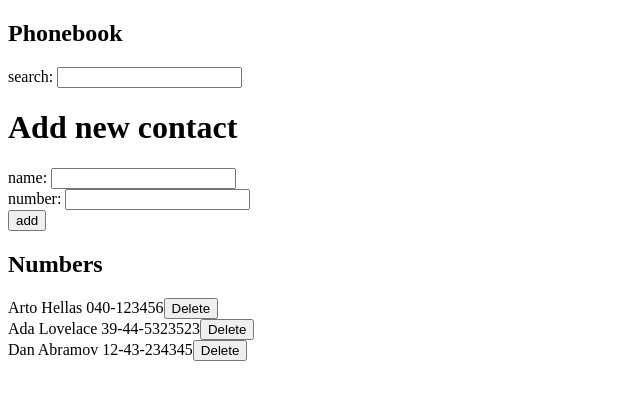
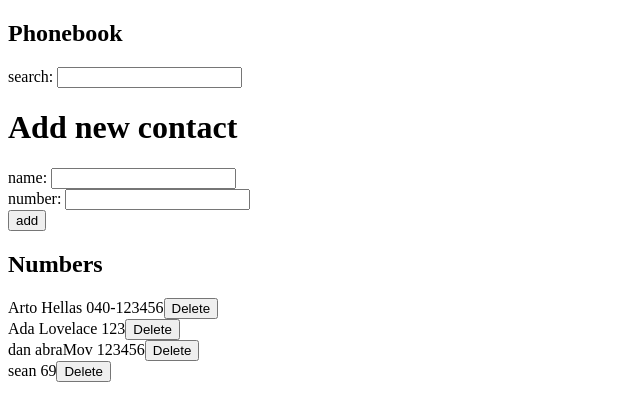
Before and after one commit to hyjin123/helsinki-part2, a React (Vite) app in the folder phonebook/: page / in a window 1280 px wide. Shown: the top 420 px of the page, without its empty margins (0-640 px from the left). Built offline with nearby package versions, Linux system fonts and the light colour scheme; data requests are answered from the project's data file.

Commit message:
finished exercise 2.15

```diff
--- a/phonebook/db.json
+++ b/phonebook/db.json
@@ -7,13 +7,18 @@
     },
     {
       "name": "Ada Lovelace",
-      "number": "39-44-5323523",
+      "number": "123",
       "id": 2
     },
     {
-      "name": "Dan Abramov",
-      "number": "12-43-234345",
+      "name": "dan abraMov",
+      "number": "123456",
       "id": 3
+    },
+    {
+      "name": "sean",
+      "number": "69",
+      "id": 4
     }
   ]
 }
--- a/phonebook/src/App.jsx
+++ b/phonebook/src/App.jsx
@@ -50,15 +50,36 @@ const App = () => {
     };
 
     // find out if the name or number entered already exists in the phonebook
-    const duplicateName = persons.find((person) => person.name === newName);
-    const duplicateNumber = persons.find(
-      (person) => person.number === newNumber
+    const duplicateName = persons.find(
+      (person) => person.name.toLowerCase() === newName.toLowerCase()
     );
+    // const duplicateNumber = persons.find(
+    //   (person) => person.number === newNumber
+    // );
 
-    if (duplicateName || duplicateNumber) {
-      alert(`${newName} or ${newNumber} already exists in the phonebook`);
-      setNewName("");
-      setNewNumber("");
+    if (duplicateName) {
+      // if duplicate name, ask user if they want to replace the number
+      if (
+        confirm(
+          `${newName} is already aded to the phonebook, replace the old number with a new one?`
+        )
+      ) {
+        personService.update(duplicateName.id, nameObject).then((response) => {
+          console.log(response);
+          const personsCopy = persons.map((person) => {
+            if (person.id === duplicateName.id) {
+              return nameObject;
+            } else {
+              return person;
+            }
+          });
+          setPersons(personsCopy);
+          setNewName("");
+          setNewNumber("");
+        });
+      } else {
+        console.log("cancelled!");
+      }
     } else {
       // if the name and number is not a duplicate, add new person to the database and re-set the list
       personService.create(nameObject).then((response) => {
@@ -75,7 +96,6 @@ const App = () => {
   const handleDelete = (name, id) => {
     if (confirm(`Delete ${name} ?`) === true) {
       personService.remove(id).then((response) => {
-        console.log(response);
         // filter the deleted person out of the persons list
         const personsCopy = persons.filter((person) => person.id !== id);
         console.log(personsCopy);
```
